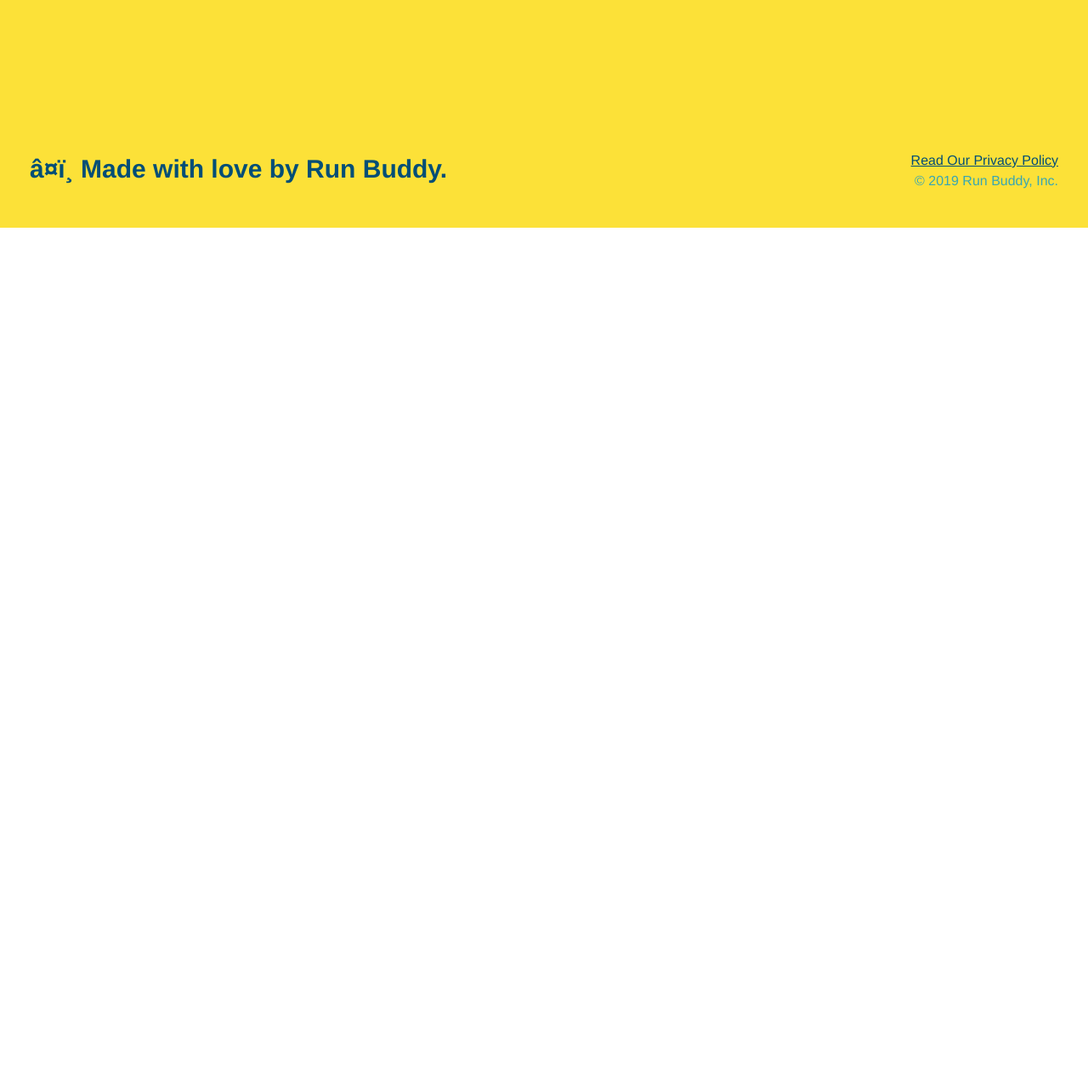
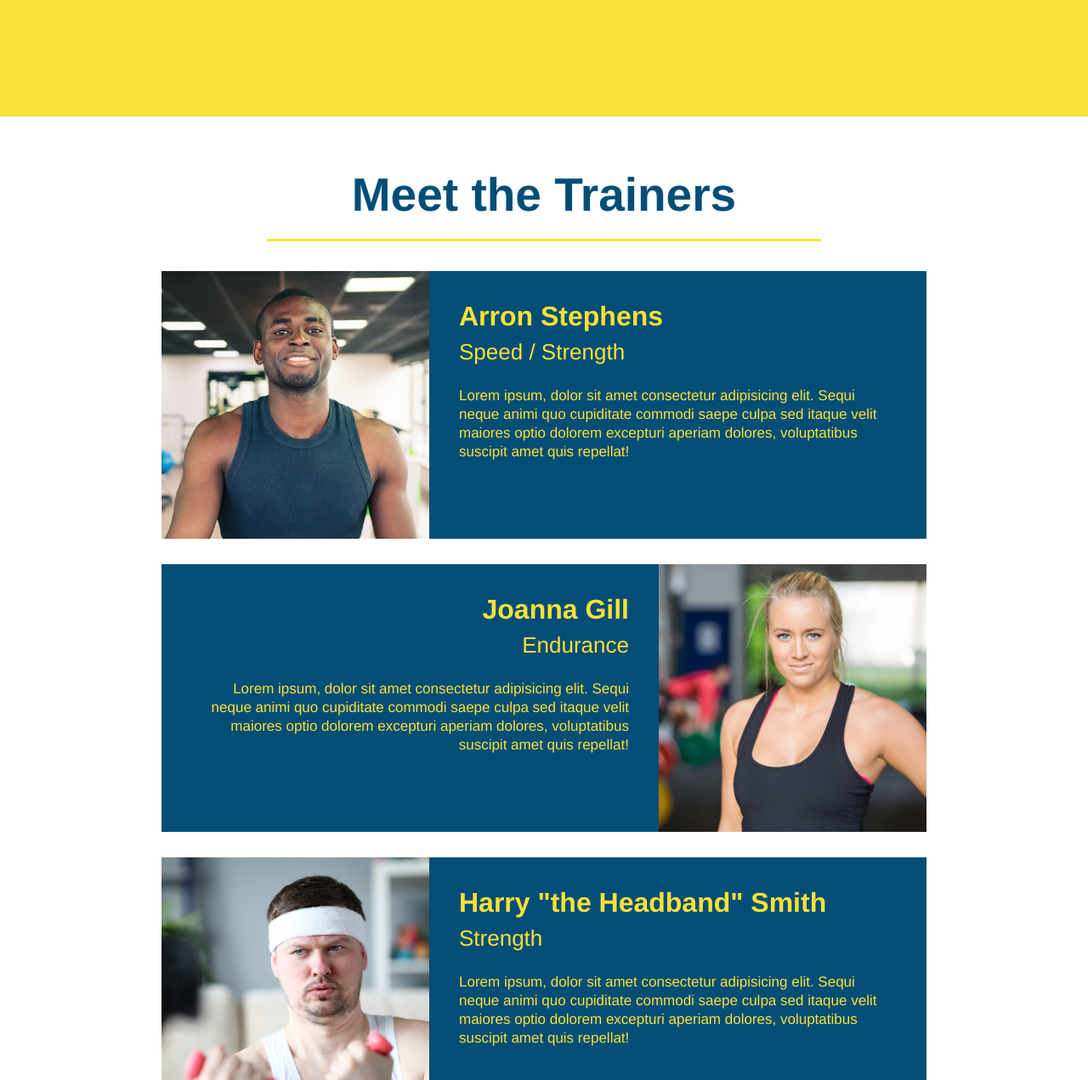
Before and after one commit to SplitRabbit/run-buddy, a plain HTML site: page index.html in a window 1280 px wide. Shown: the part 2593-3864 px from the top of the page at 85% size. Before the commit the page ends 2861 px from the top, so only its background shows below. Drawn offline with Linux system fonts and the light colour scheme.

Commit message:
meet the trainers section

```diff
--- a/assets/css/style.css
+++ b/assets/css/style.css
@@ -180,3 +180,50 @@ section {
 .steps span {
   font-size: 38px;
 }
+
+.trainers {
+  text-align: center;
+}
+
+.trainer {
+  width: 900px;
+  margin: 0 auto 30px auto;
+  background: #024e76;
+  color: #fce138;
+  overflow: auto;
+}
+
+.trainer img {
+  width: 35%;
+  float: left;
+}
+
+.trainer-bio {
+  padding: 35px;
+  float: left;
+  width: 65%;
+}
+
+.text-left {
+  text-align: left;
+}
+
+.text-right {
+  text-align: right;
+}
+
+.trainer-bio h3 {
+  font-size: 32px;
+  margin-bottom: 8px;
+}
+
+.trainer-bio h4 {
+  font-weight: lighter;
+  font-size: 26px;
+  margin-bottom: 25px;
+}
+
+.trainer-bio p {
+  font-size: 17px;
+  line-height: 1.3;
+}
--- a/index.html
+++ b/index.html
@@ -76,7 +76,6 @@
         <p>You're already here, so why not?</p>
       </div>
 
-
     <div>
         <div>
             <img src="./assets/images/step-2.svg" alt="" />
@@ -103,6 +102,45 @@
     </div>
   </section>
 
+  <section class="trainers" id="your-trainers">
+    <h2 class="section-title primary-border">
+        Meet the Trainers
+      </h2>
+      <article class="trainer">
+  <img src="./assets/images/trainer-1.jpg" alt="Arron Stephens in his workout clothes, ready to pump iron" />
+  <div class="trainer-bio text-left">
+    <h3>Arron Stephens</h3>
+    <h4>Speed / Strength</h4>
+    <p>Lorem ipsum, dolor sit amet consectetur adipisicing elit. Sequi neque animi quo cupiditate commodi saepe culpa sed itaque velit maiores optio dolorem excepturi aperiam dolores, voluptatibus suscipit amet quis repellat!</p>
+  </div>
+</article>
+<!-- second trainer bio -->
+<article class="trainer">
+    <div class="trainer-bio text-right">
+      <h3>Joanna Gill</h3>
+      <h4>Endurance</h4>
+      <p>
+        Lorem ipsum, dolor sit amet consectetur adipisicing elit. Sequi neque animi quo cupiditate commodi saepe culpa sed
+        itaque velit maiores optio dolorem excepturi aperiam dolores, voluptatibus suscipit amet quis repellat!
+      </p>
+    </div>
+    <img src="./assets/images/trainer-2.jpg" alt="Joanna Gill cooling off after a workout" />
+  </article>
+
+  <!-- third trainer bio -->
+  <article class="trainer">
+    <img src="./assets/images/trainer-3.jpg" alt="Harry Smith wearing a headband and lifting comically small pink weights" />
+    <div class="trainer-bio text-left">
+      <h3>Harry "the Headband" Smith</h3>
+      <h4>Strength</h4>
+      <p>
+        Lorem ipsum, dolor sit amet consectetur adipisicing elit. Sequi neque animi quo cupiditate commodi saepe culpa sed
+        itaque velit maiores optio dolorem excepturi aperiam dolores, voluptatibus suscipit amet quis repellat!
+      </p>
+    </div>
+  </article>
+  </section>
+
         <!-- footer -->
         <footer>
             <h2>❤️ Made with love by Run Buddy.</h2>
```
Also changed, not shown: assets/Images/trainer-1.jpg (added), assets/Images/trainer-2.jpg (added), assets/Images/trainer-3.jpg (added).
